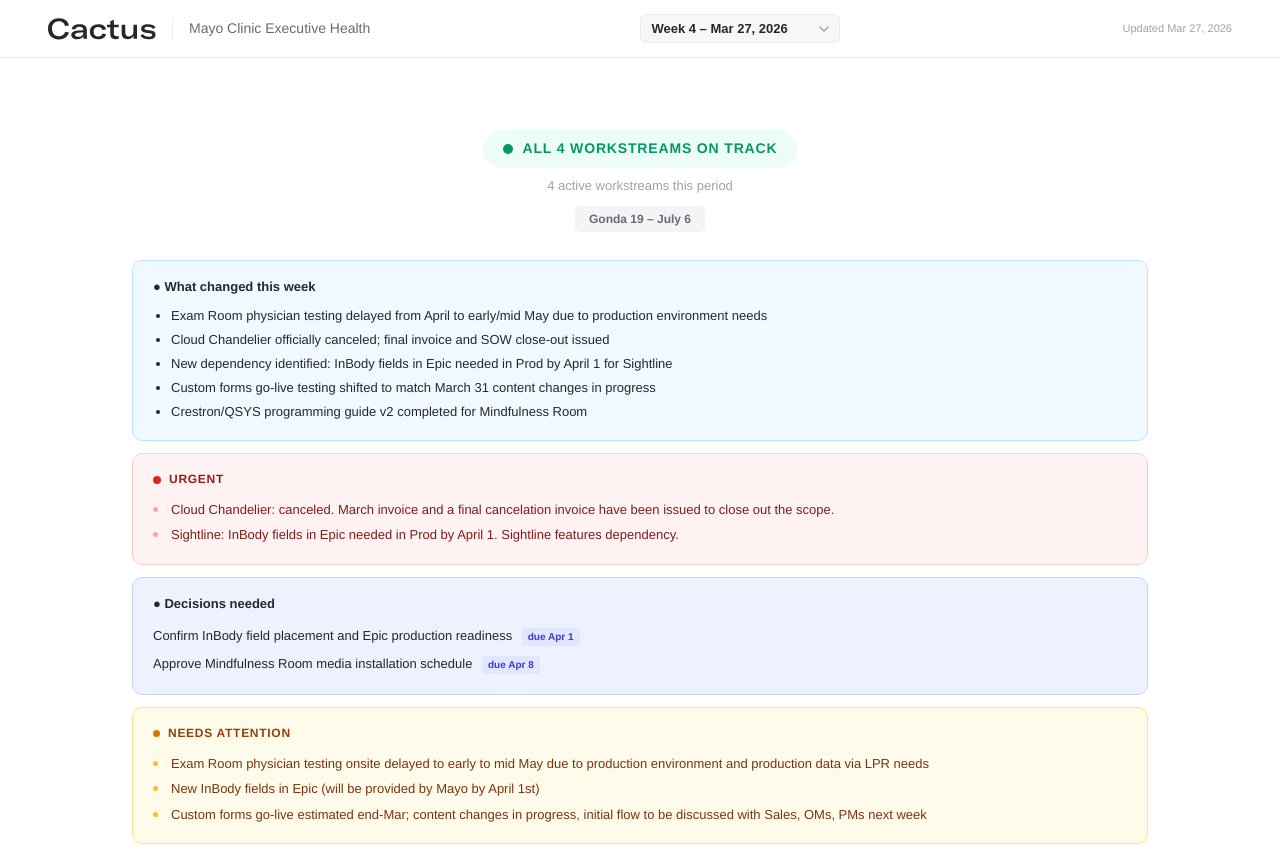
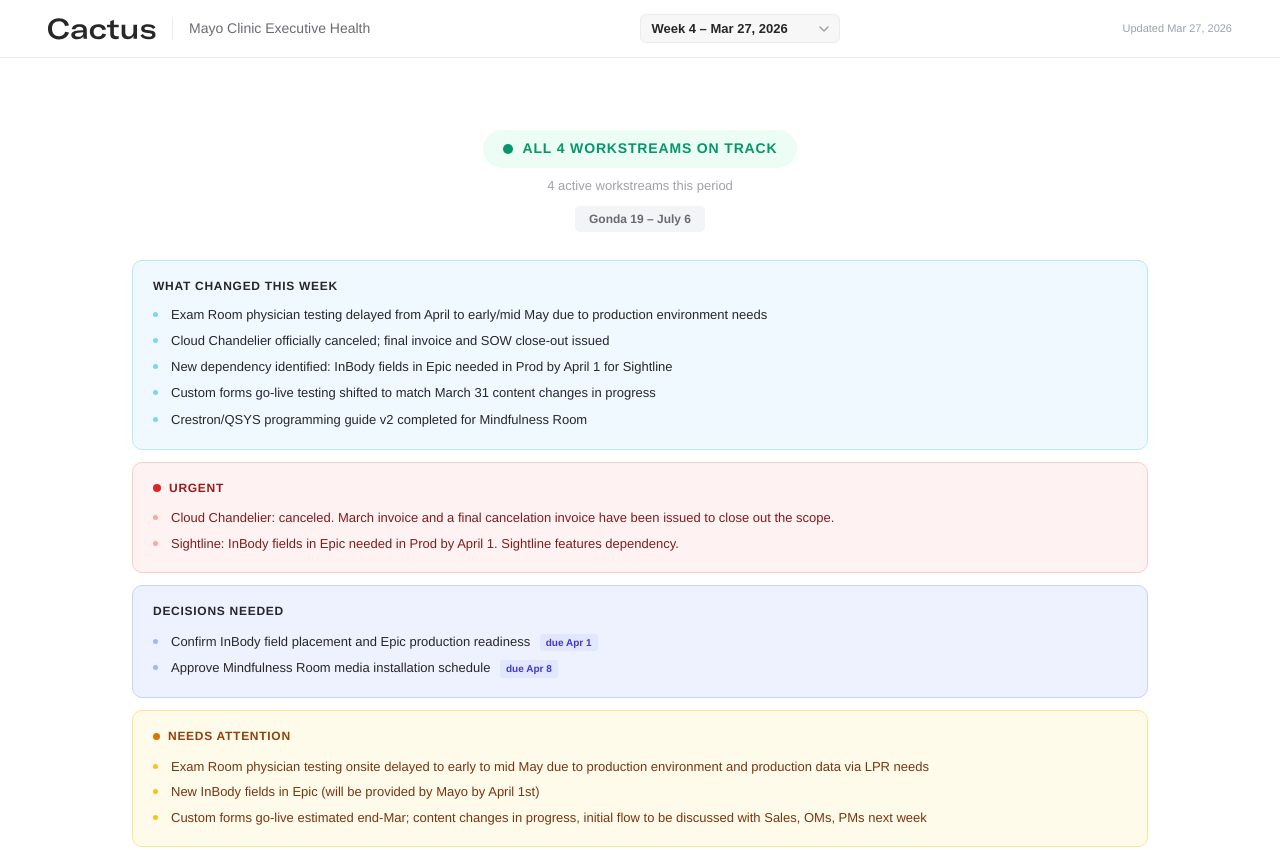
Before and after one commit to lwerthein/EXDEX-Program-Dashboard, a plain HTML site: page EXDEx_Dashboard_v5.html in a window 1280 px wide. Shown: the top 850 px of the page. Drawn offline with Linux system fonts and the light colour scheme.

Commit message:
Capitalize all 4 pill headers, add bullet points to decisions and changes lists

```diff
--- a/EXDEx_Dashboard_v5.html
+++ b/EXDEx_Dashboard_v5.html
@@ -104,7 +104,8 @@ body{
 .changes{ background:#F0F9FF; border:1px solid #BAE6FD; border-radius:10px; padding:16px 20px; margin-bottom:12px; }
 .decisions{ background:#EEF2FF; border:1px solid #C7D2FE; border-radius:10px; padding:16px 20px; margin-bottom:12px; }
 .decisions-list{ list-style:none; padding:0; margin:8px 0 0; }
-.decisions-list li{ padding:4px 0; font-size:13px; }
+.decisions-list li{ padding:3px 0 3px 18px; font-size:13px; position:relative; }
+.decisions-list li::before{ content:""; position:absolute; left:0; top:10px; width:5px; height:5px; border-radius:50%; background:#A5B4FC; }
 .decisions-list .due{ display:inline-block; font-size:10px; font-weight:700; background:#E0E7FF; color:#4338CA; padding:1px 6px; border-radius:3px; margin-left:6px; }
 .last-updated{ font-size:11px; color:#9CA3AF; font-weight:400; margin-left:12px; }
 
@@ -762,8 +763,8 @@ function render(wk){
   let html="";
 
   if(d.changedThisWeek && d.changedThisWeek.length){
-    html+='<div class="changes"><div style="font-weight:700;font-size:13px;margin-bottom:6px">&#9679; What changed this week</div><ul style="margin:0;padding-left:18px">';
-    d.changedThisWeek.forEach(function(c){ html+='<li style="font-size:13px;padding:2px 0">'+esc(c)+'</li>'; });
+    html+='<div class="changes"><div style="font-weight:700;font-size:12px;margin-bottom:6px;text-transform:uppercase;letter-spacing:.06em">What Changed This Week</div><ul style="list-style:none;margin:0;padding:0">';
+    d.changedThisWeek.forEach(function(c){ html+='<li style="font-size:13px;padding:3px 0 3px 18px;position:relative"><span style="position:absolute;left:0;top:10px;width:5px;height:5px;border-radius:50%;background:#7DD3FC"></span>'+esc(c)+'</li>'; });
     html+='</ul></div>';
   }
 
@@ -774,7 +775,7 @@ function render(wk){
   }
 
   if(d.decisionsNeeded && d.decisionsNeeded.length){
-    html+='<div class="decisions"><div style="font-weight:700;font-size:13px;margin-bottom:6px">&#9679; Decisions needed</div><ul class="decisions-list">';
+    html+='<div class="decisions"><div style="font-weight:700;font-size:12px;margin-bottom:6px;text-transform:uppercase;letter-spacing:.06em">Decisions Needed</div><ul class="decisions-list">';
     d.decisionsNeeded.forEach(function(dn){
       html+='<li>'+esc(dn.text);
       if(dn.dueDate) html+=' <span class="due">due '+esc(dn.dueDate)+'</span>';
```
